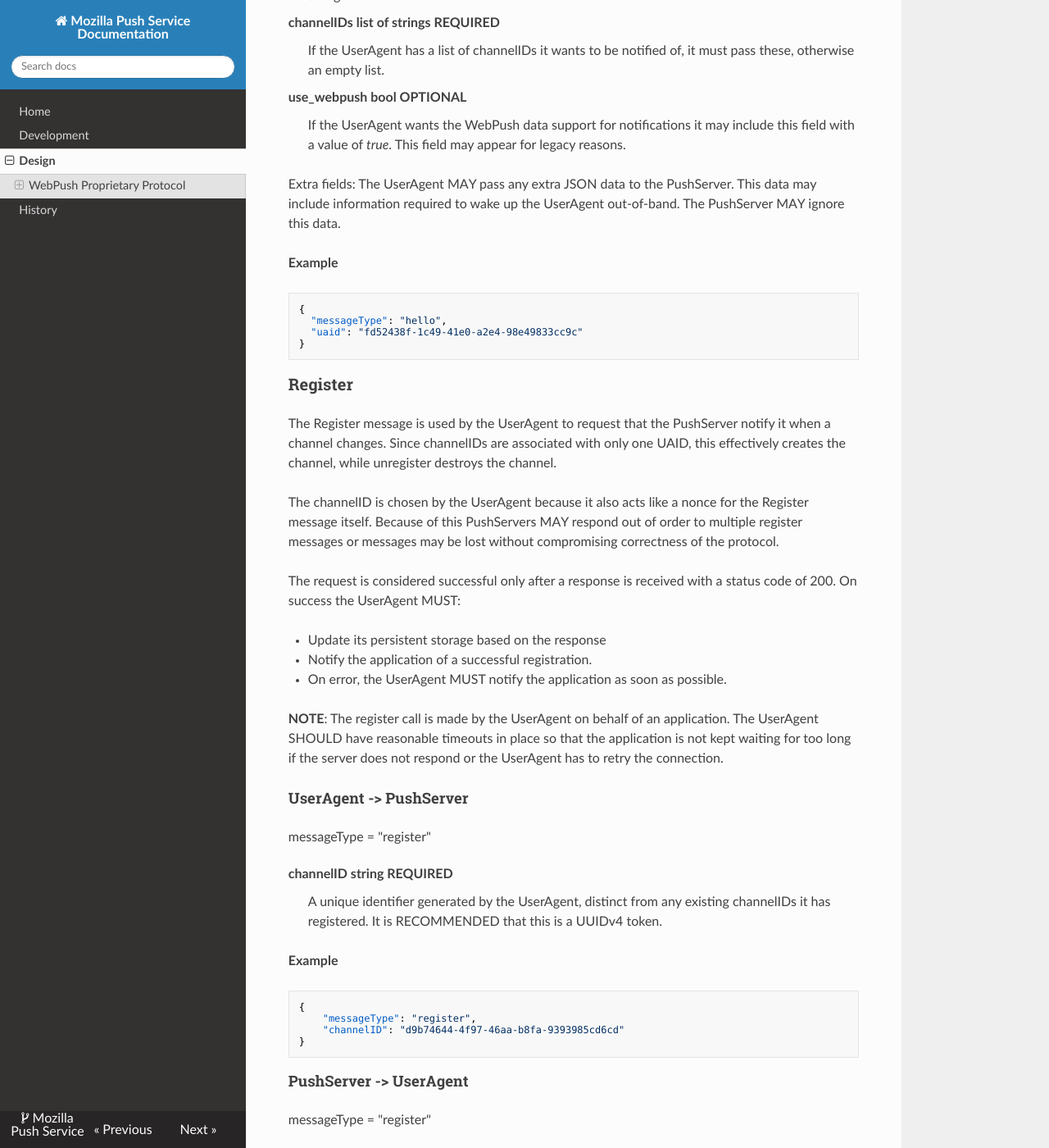
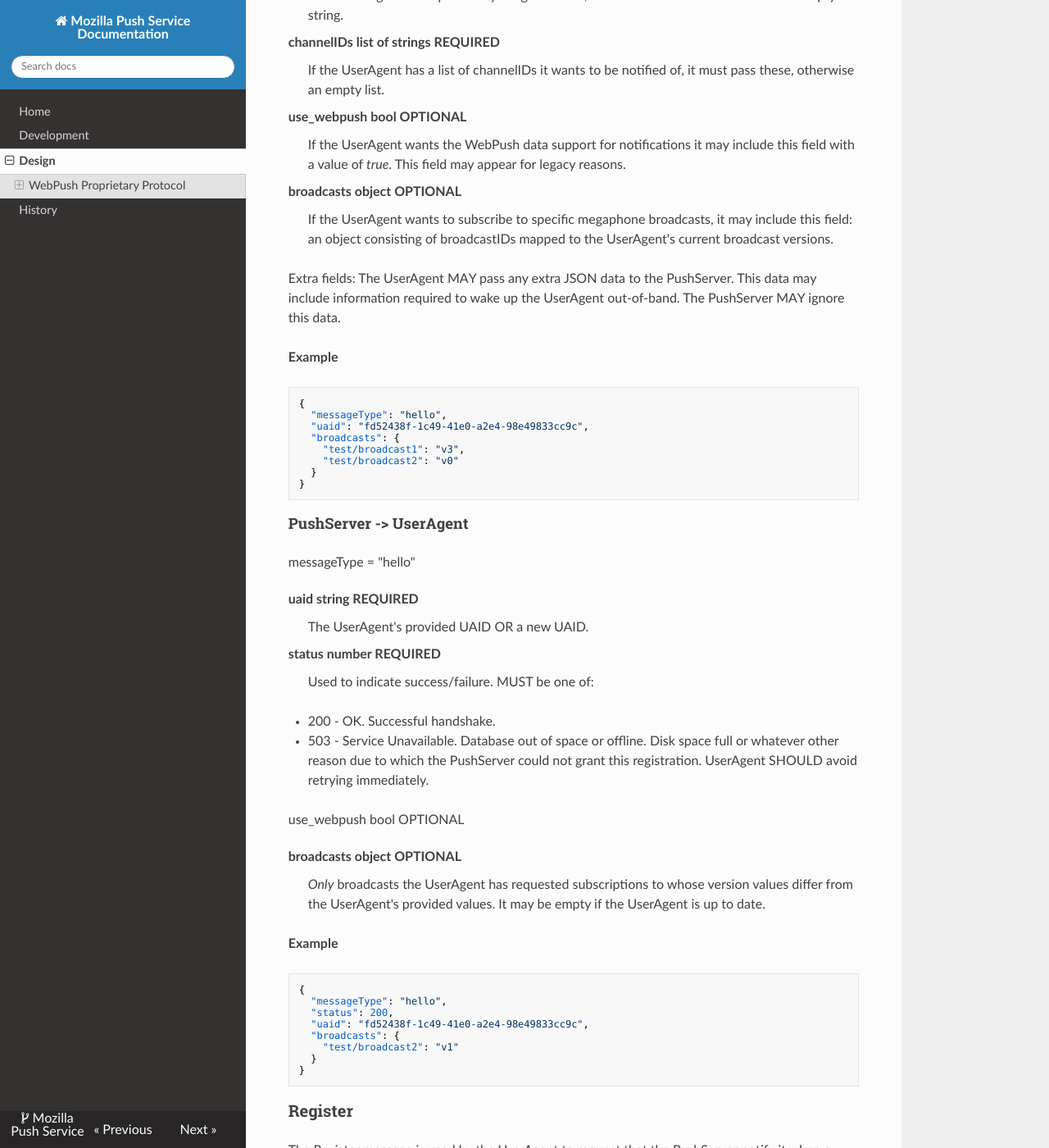
Before and after one commit to mozilla-services/push-service, an MkDocs documentation site: the page built from docs/design.md, in a window 1280 px wide and 1400 px high, scrolled down 2062 px. Shown: the whole window at 82% size. Built offline with MkDocs 1.6.1, drawn with Linux system fonts in a browser that asks for light colours; nearby versions of some CDN libraries; old or Windows-style settings are respelled for this version of MkDocs; some of the changed text lies outside the part shown.

Commit message:
feat: document the megaphone broadcast API additions
Closes #90

```diff
--- a/docs/design.md
+++ b/docs/design.md
@@ -60,7 +60,8 @@ After the WebSocket is established, the UserAgent begins communication by
 sending a hello message. The hello message contains the UAID if the UserAgent
 has one, either generated by the UserAgent for the first handshake or returned
 by the server from an earlier handshake. The UserAgent also transmits the
-channelIDs it knows so the server may synchronize its state.
+channelIDs it knows so the server may synchronize its state and optionally the
+Megaphone broadcastIDs it's subscribed to (if any).
 
 The server MAY respect this UAID, but it is at liberty to ask the UserAgent to
 change its UAID in the response.
@@ -100,6 +101,11 @@ use_webpush bool OPTIONAL
 : If the UserAgent wants the WebPush data support for notifications it
   may include this field with a value of *true*. This field may appear for legacy reasons.
 
+broadcasts object OPTIONAL
+: If the UserAgent wants to subscribe to specific megaphone broadcasts, it may
+  include this field: an object consisting of broadcastIDs mapped to the
+  UserAgent's current broadcast versions.
+
 Extra fields: The UserAgent MAY pass any extra JSON data to the PushServer. This
 data may include information required to wake up the UserAgent out-of-band. The
 PushServer MAY ignore this data.
@@ -108,8 +114,47 @@ PushServer MAY ignore this data.
 
     {
       "messageType": "hello",
-      "uaid": "fd52438f-1c49-41e0-a2e4-98e49833cc9c"
+      "uaid": "fd52438f-1c49-41e0-a2e4-98e49833cc9c",
+      "broadcasts": {
+        "test/broadcast1": "v3",
+        "test/broadcast2": "v0"
+      }
     }
+
+#### PushServer -> UserAgent
+
+messageType = "hello"
+
+uaid string REQUIRED
+: The UserAgent's provided UAID OR a new UAID.
+
+status number REQUIRED
+: Used to indicate success/failure. MUST be one of:
+
+  * 200 - OK. Successful handshake.
+
+  * 503 - Service Unavailable. Database out of space or offline. Disk space
+    full or whatever other reason due to which the PushServer could not grant
+    this registration. UserAgent SHOULD avoid retrying immediately.
+
+use_webpush bool OPTIONAL
+
+broadcasts object OPTIONAL
+: *Only* broadcasts the UserAgent has requested subscriptions to whose version
+values differ from the UserAgent's provided values. It may be empty if the
+UserAgent is up to date.
+
+**Example**
+
+    {
+      "messageType": "hello",
+      "status": 200,
+      "uaid": "fd52438f-1c49-41e0-a2e4-98e49833cc9c",
+      "broadcasts": {
+        "test/broadcast2": "v1"
+      }
+    }
+
 
 ### Register
 
@@ -368,4 +413,52 @@ updates list
         "updates": [{ "channelID": "431b4391-c78f-429a-a134-f890b5adc0bb", "version": 23 }, { "channelID": "a7695fa0-9623-4890-9c08-cce0231e4b36", "version": 42 } ]
     }
 
+
+### Broadcast
+
+When a UserAgent's subscribed broadcasts are updated, PushServers send
+broadcast messages with no expected reply.
+
+#### PushServer -> UserAgent
+
+messageType = "broadcast"
+
+broadcasts object OPTIONAL
+: *Only* broadcasts the UserAgent has requested subscriptions to whose new
+version values differ from the UserAgent's provided values.
+
+**Example**
+
+    {
+      "messageType": "broadcast",
+      "broadcasts": {
+        "test/broadcast1": "v4"
+      }
+    }
+
+
+### Broadcast Subscribe
+
+UserAgents subscribe to broadcasts during the hello handshake but may also
+subscribe to additional broadcasts afterwards. There is no expected reply to
+this message.
+
+#### UserAgent -> PushServer
+
+messageType = "broadcast_subscribe"
+
+broadcasts object REQUIRED
+: New broadcasts the UserAgent is requesting subscriptions to and their current
+broadcast versions.
+
+
+**Example**
+
+    {
+      "messageType": "broadcast_subscribe",
+      "broadcasts": {
+        "test/new-broadcast22": "v8"
+      }
+    }
+
 [pushapi]: https://developer.mozilla.org/en-US/docs/Web/API/Simple_Push_API
```
